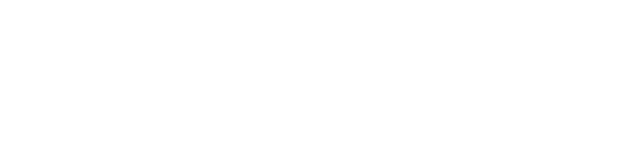
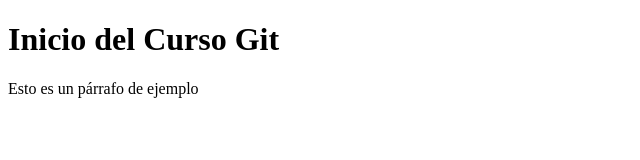
Before and after one commit to ricnemonic/CursoGit, a plain HTML site: page index.html in a window 1280 px wide. Shown: the whole page, without its empty margins (0-640 px from the left). Drawn offline with Linux system fonts and the light colour scheme.

Commit message:
Agregado Titulo. Primer Párrafo

```diff
--- a/index.html
+++ b/index.html
@@ -6,6 +6,9 @@
     <title>Prueba Git</title>
 </head>
 <body>
+    <h1>Inicio del Curso Git</h1>
+
+    <p>Esto es un párrafo de ejemplo </p>
 
 </body>
 </html>
```
